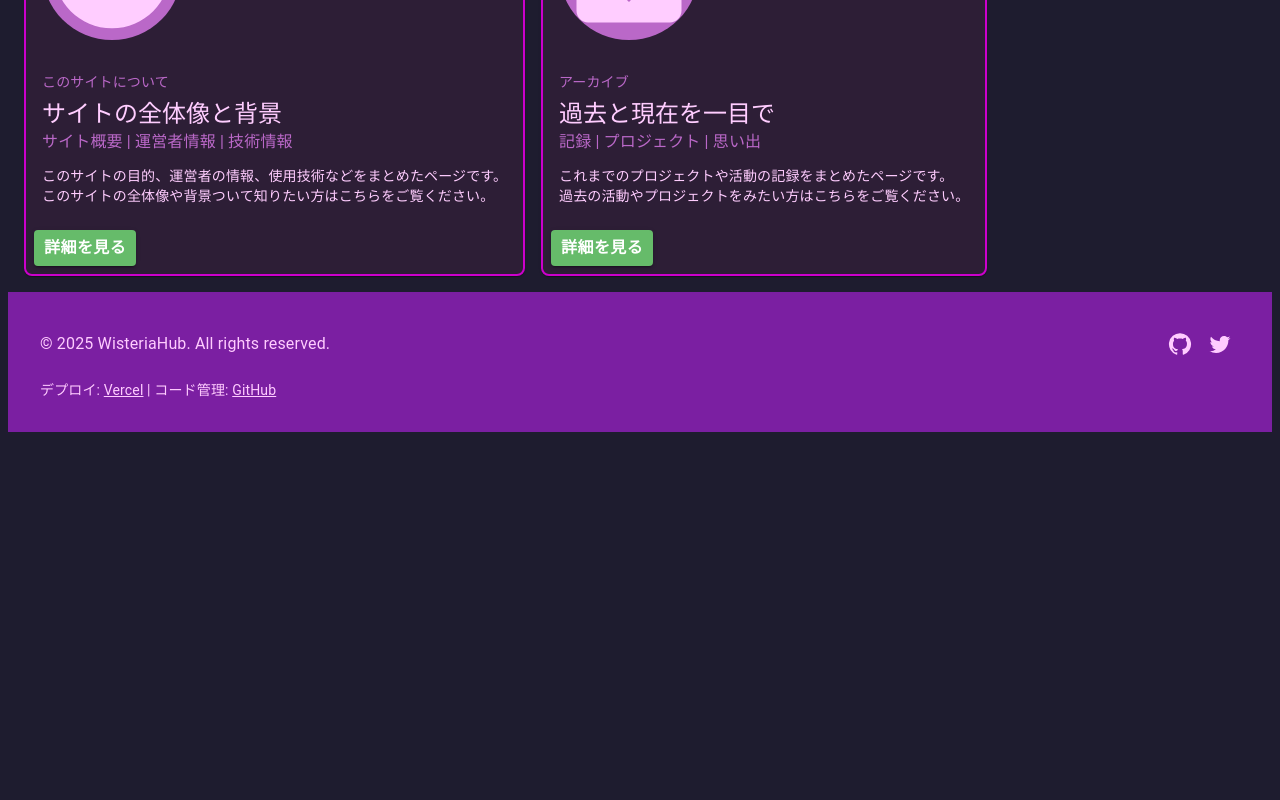
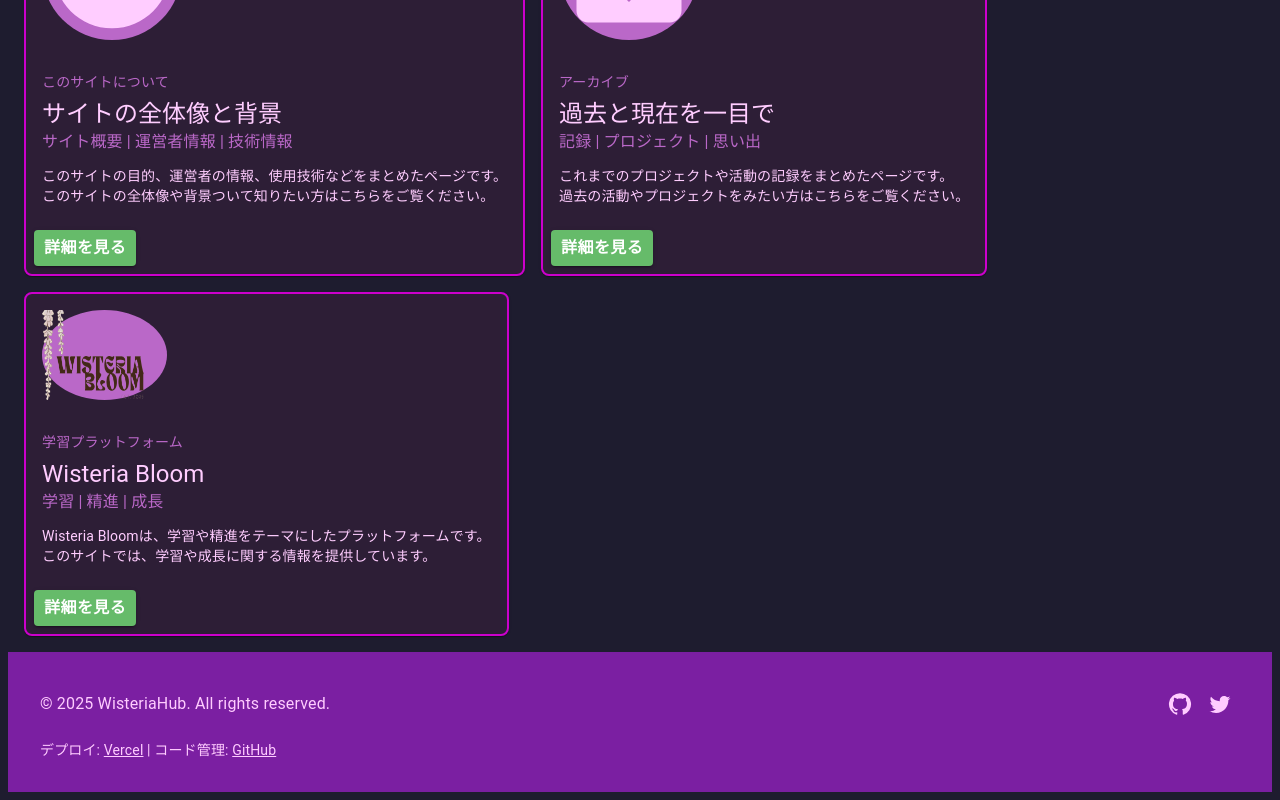
Before and after one commit to wisteriahuman/wisteria-hub, a Next.js app: page / in a window 1280 px wide. Shown: the part 616-1416 px from the top of the page. Before the commit the page ends 1056 px from the top, so only its background shows below. Built offline with nearby package versions, Linux system fonts and the light colour scheme.

Commit message:
add product

```diff
--- a/package.json
+++ b/package.json
@@ -17,6 +17,7 @@
     "@mui/material": "^6.3.0",
     "next": "15.1.2",
     "next-sitemap": "^4.2.3",
+    "pnpm": "^10.4.1",
     "react": "^19.0.0",
     "react-dom": "^19.0.0"
   },
--- a/src/app/page.tsx
+++ b/src/app/page.tsx
@@ -5,6 +5,7 @@ import CardToProducts from "@/components/cards/CardToProducts";
 import CardToProfile from "@/components/cards/CardToProfile";
 import CardToAbout from "@/components/cards/CardToAbout";
 import CardToArchive from "@/components/cards/CardToArchive";
+import CardToWisteriaBloom from "@/components/cards/products/CardToWisteriaBloom";
 
 
 export const metadata = {
@@ -29,6 +30,9 @@ export default function Home() {
         <AnimatedCard delay={600}>
           <CardToArchive />
         </AnimatedCard>
+        <AnimatedCard delay={0}>
+          <CardToWisteriaBloom />
+        </AnimatedCard>
       </Grid2>
     </>
   );
--- a/src/app/products/page.tsx
+++ b/src/app/products/page.tsx
@@ -1,5 +1,7 @@
 import * as React from "react";
 import Typography from "@mui/material/Typography";
+import CardToWisteriaBloom from "@/components/cards/products/CardToWisteriaBloom";
+import AnimatedCard from "@/components/ani/AnimatedCard";
 
 export const metadata = {
     title: "Products | WisteriaHub",
@@ -39,7 +41,9 @@ export default function Projects() {
                     marginTop: 2,
                 }}
             >
-                現在、利用可能なプロダクトはありません。近日公開予定です。
+                <AnimatedCard delay={0}>
+                    <CardToWisteriaBloom />
+                </AnimatedCard>
             </Typography>
         </>
     );
--- /dev/null
+++ b/src/components/cards/products/CardToWisteriaBloom.tsx
@@ -0,0 +1,28 @@
+"use client";
+
+import * as React from "react";
+import CardTemplate from "@/components/cards/template";
+import Image from "next/image";
+import { useRouter } from "next/navigation";
+
+export default function CardToAbout() {
+    const router = useRouter();
+
+    return (
+        <CardTemplate
+            icon={<Image src="/images/wisteria_bloom.svg" alt="Wisteria Bloom" width={125} height={90} />}
+            title="Wisteria Bloom"
+            subtitle="学習プラットフォーム"
+            tags={["学習", "精進", "成長"]}
+            description={
+                <>
+                    Wisteria Bloomは、学習や精進をテーマにしたプラットフォームです。
+                    <br />
+                    このサイトでは、学習や成長に関する情報を提供しています。
+                </>
+            }
+            buttonText="詳細を見る"
+            onClick={() => router.push("https://wisteria-bloom.vercel.app/")}
+        />
+    );
+}
```
Also changed, not shown: public/images/wisteria_bloom.svg (added), 1 other file (tests, documents, lock files or other folders).
